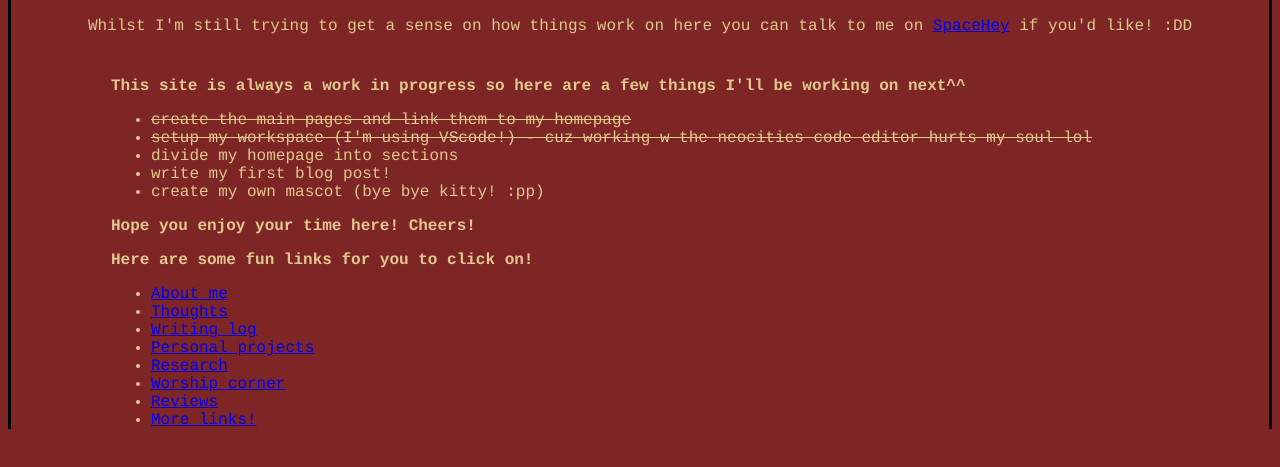
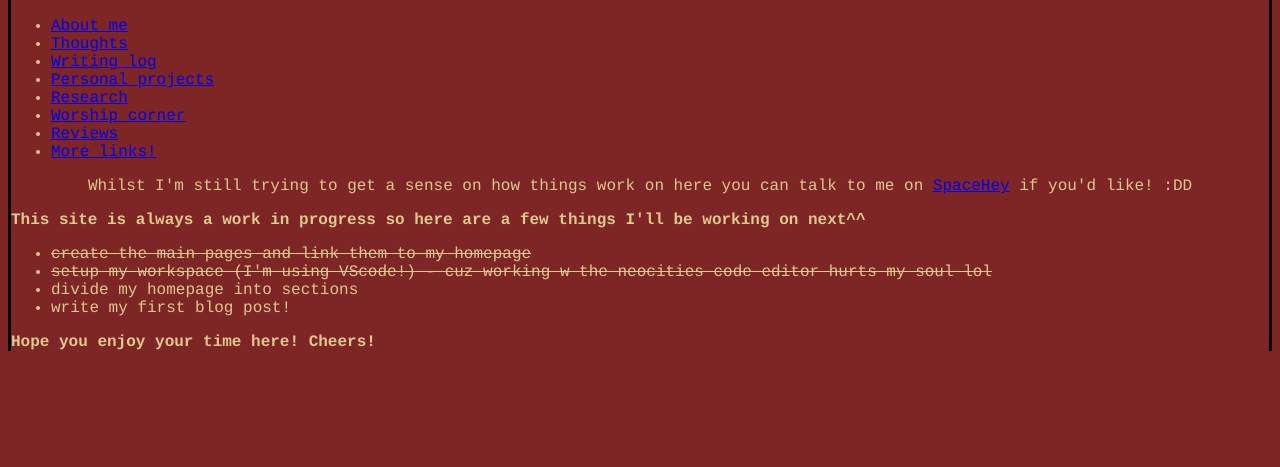
Before and after one commit to anete-kupca/neo-web, a plain HTML site: page public/index.html in a window 1280 px wide. Shown: the part 57-524 px from the top of the page. Drawn offline with Linux system fonts and the light colour scheme.

Commit message:
organized main page into containers

```diff
--- a/public/index.html
+++ b/public/index.html
@@ -8,22 +8,12 @@
   </head>
 
   <body>
+    <div class="container">
+      <header>
         <h1> Welcome to my little corner of the internet! </h1>
-    <div class=intro>
-      <p> Whilst I'm still trying to get a sense on how things work on here you can talk to me on <a href="https://spacehey.com/home">SpaceHey</a> if you'd like! :DD
-      </p>
-    </div>
-    <div class=text>
-      <p><b> This site is always a work in progress so here are a few things I'll be working on next^^ </b></p>
-      <ul>
-        <li><s> create the main pages and link them to my homepage </s></li>
-        <li><s> setup my workspace (I'm using VScode!) - cuz working w the neocities code editor hurts my soul lol </s></li>
-        <li> divide my homepage into sections </li>
-        <li> write my first blog post! </li>
-        <li> create my own mascot (bye bye kitty! :pp) </li>
-      </ul>
-      <p><b> Hope you enjoy your time here! Cheers! </b></p>
-      <p><b> Here are some fun links for you to click on! </b></p>
+      </header>
+
+      <nav>
         <ul>
           <li> <a href="https://moonrot.neocities.org/pages/about-me"> About me </a></li>
           <li> <a href="https://moonrot.neocities.org/pages/thoughts"> Thoughts </a></li>
@@ -34,6 +24,26 @@
           <li> <a href="https://moonrot.neocities.org/pages/reviews"> Reviews </a></li>
           <li> <a href="https://moonrot.neocities.org/pages/fun-links"> More links! </a></li>
         </ul>
+      </nav>
+
+      <main>
+        <div class="intro">
+          <p> Whilst I'm still trying to get a sense on how things work on here you can talk to me on <a href="https://spacehey.com/home">SpaceHey</a> if you'd like! :DD</p>
+        </div>
+
+        <p><b> This site is always a work in progress so here are a few things I'll be working on next^^ </b></p>
+        <ul>
+          <li><s> create the main pages and link them to my homepage </s></li>
+          <li><s> setup my workspace (I'm using VScode!) - cuz working w the neocities code editor hurts my soul lol </s></li>
+          <li> divide my homepage into sections </li>
+          <li> write my first blog post! </li>
+        </ul>
+        <p><b> Hope you enjoy your time here! Cheers! </b></p>
+      </main>
+
+      <footer>
+
+      </footer>
     </div>
   </body>
 </html>
--- a/public/style.css
+++ b/public/style.css
@@ -12,7 +12,7 @@ h1 {
   text-align: center;
 }
 
-p {
+p,ul,li {
   color: #E1C88E;
   font-size: 16px;
 }
@@ -21,11 +21,3 @@ p {
  font-size: 18px;
  text-align: center;
 }
-
-.text {
-  font-size: 16px;
-  padding-left: 100px;
-  padding-right: 100px;
-  padding-top: 10px;
-  color: #E1C88E
-}
```
Lines whose indentation alone changed are shown as unchanged.
